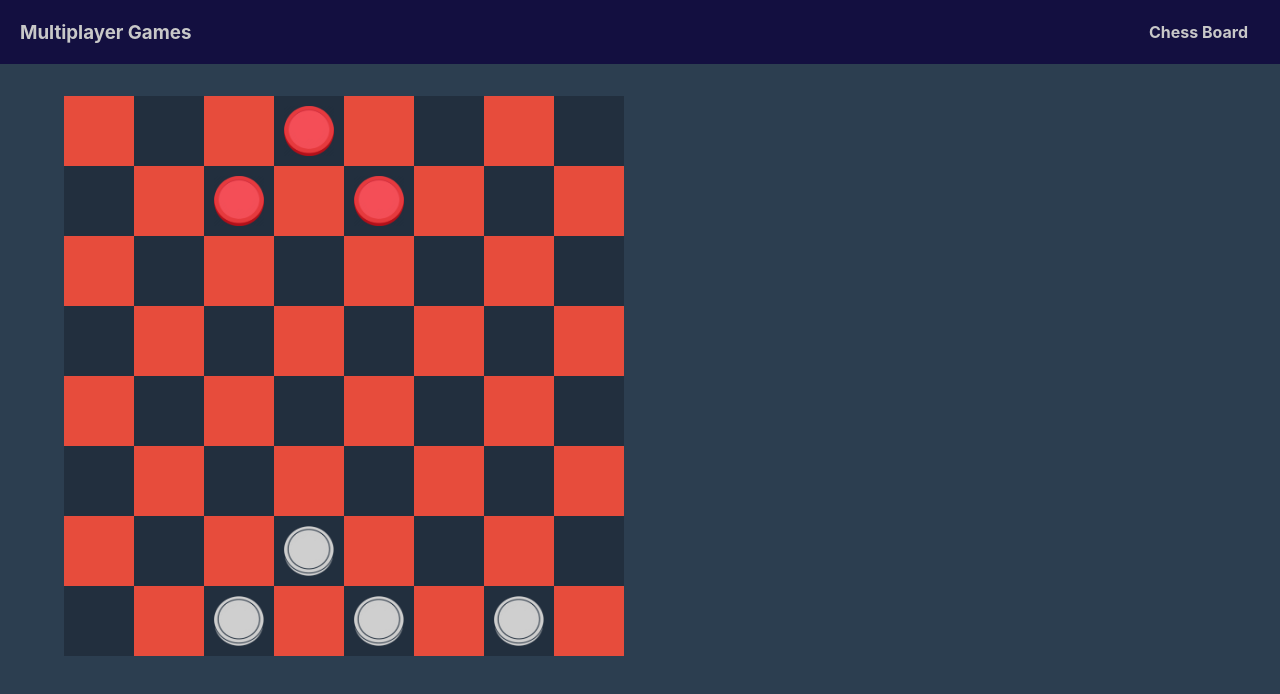
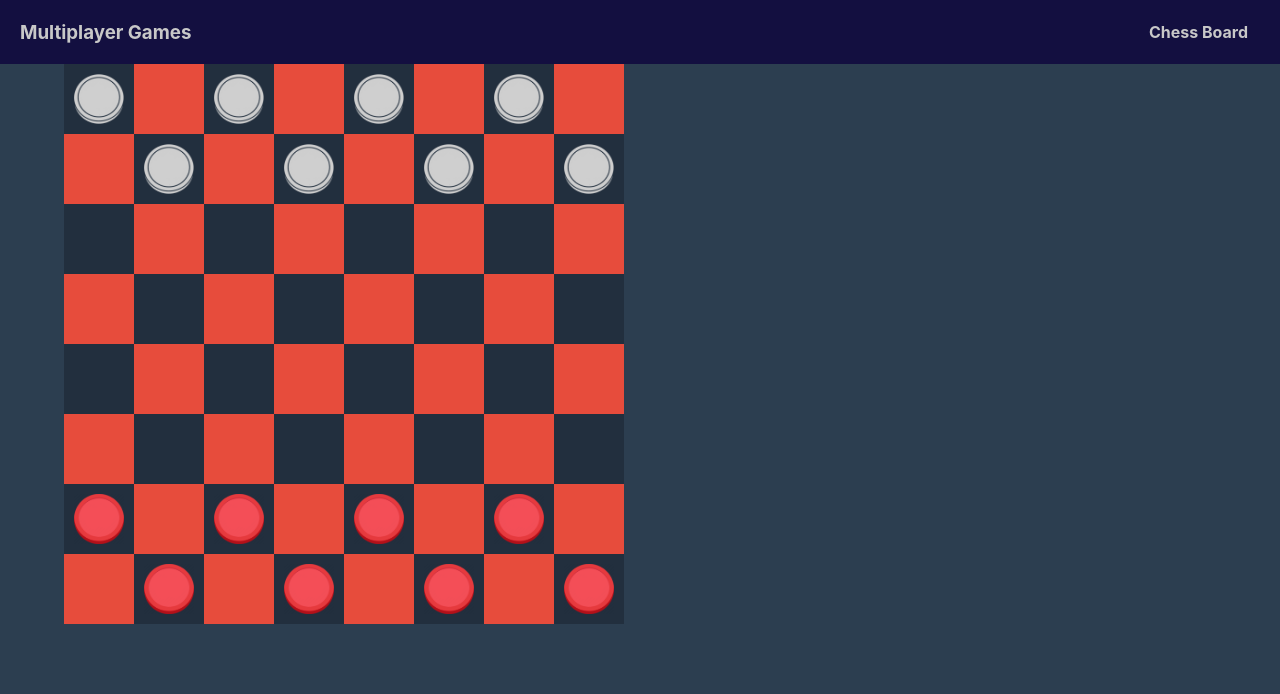
Before and after one commit to Johan-Liebert1/Multiplayer-Games, a React (Create React App) app in the folder client/: page /checkerstest in a window 1280 px wide. Shown: the top 694 px of the page. Built offline with nearby package versions, Linux system fonts and the light colour scheme.

Commit message:
refactor code

```diff
--- a/client/src/components/CheckersBoard.tsx
+++ b/client/src/components/CheckersBoard.tsx
@@ -23,6 +23,7 @@ import { socketEmitEvents, socketListenEvents } from "../types/socketEvents";
 import { CheckersBoardType, CheckersPieceColor } from "../types/checkersTypes";
 import { SocketState } from "../types/store/storeTypes";
 import { useRef } from "react";
+import { getNewCheckersBoard } from "../helpers/checkersBoard";
 
 const game = new CheckersGame();
 let socket: SocketState;
@@ -41,9 +42,7 @@ const CheckersBoard: React.FC<CheckersBoardProps> = ({ roomId }) => {
   const { user } = useTypedSelector(state => state);
   const dispatch = useDispatch();
 
-  const [board, setBoard] = useState<CheckersBoardType>(
-    new Array(8).fill(0).map(e => new Array(8).fill(0))
-  );
+  const [board, setBoard] = useState<CheckersBoardType>(() => getNewCheckersBoard());
 
   const [gameOver, setGameOver] = useState<GameOverState>({
     gameOver: false,
@@ -54,32 +53,6 @@ const CheckersBoard: React.FC<CheckersBoardProps> = ({ roomId }) => {
   let [userPieceColor, setUserPieceColor] = useState<CheckersPieceColor>("white");
 
   const checkersBoardRef = useRef<HTMLDivElement | null>(null);
-
-  useEffect(() => {
-    let tempBoard = board.map(r => r);
-
-    for (let row = 0; row < tempBoard.length; row++) {
-      for (let col = 0; col < tempBoard.length; col++) {
-        if (row < 2) {
-          if (row === 0 && col % 2 === 0) {
-            tempBoard[row][col] = new CheckersPiece("white", [row, col]);
-          } else if (row === 1 && col % 2 !== 0) {
-            tempBoard[row][col] = new CheckersPiece("white", [row, col]);
-          }
-        }
-
-        if (row > 5) {
-          if (row === 6 && col % 2 === 0) {
-            tempBoard[row][col] = new CheckersPiece("red", [row, col]);
-          } else if (row === 7 && col % 2 !== 0) {
-            tempBoard[row][col] = new CheckersPiece("red", [row, col]);
-          }
-        }
-      }
-    }
-
-    setBoard(tempBoard);
-  }, []);
 
   useEffect(() => {
     socket = io("http://localhost:8000");
--- a/client/src/components/CheckersTest.tsx
+++ b/client/src/components/CheckersTest.tsx
@@ -12,6 +12,7 @@ import CheckersGame from "../classes/checkers/CheckersGame";
 // types
 import { CheckersBoardType, CheckersPieceColor } from "../types/checkersTypes";
 import { RouteProps } from "../types/routeProps";
+import { getNewCheckersBoard } from "../helpers/checkersBoard";
 
 const game = new CheckersGame();
 
@@ -24,9 +25,7 @@ interface GameOverState {
 }
 
 const CheckersTestBoard: React.FC<CheckersBoardProps> = () => {
-  const [board, setBoard] = useState<CheckersBoardType>(
-    new Array(8).fill(0).map(e => new Array(8).fill(0))
-  );
+  const [board, setBoard] = useState<CheckersBoardType>(() => getNewCheckersBoard());
 
   const [gameOver, setGameOver] = useState<GameOverState>({
     gameOver: false,
@@ -38,34 +37,6 @@ const CheckersTestBoard: React.FC<CheckersBoardProps> = () => {
 
   const checkersBoardRef = useRef<HTMLDivElement | null>(null);
 
-  useEffect(() => {
-    let tempBoard = board.map(r => r);
-
-    for (let row = 0; row < tempBoard.length; row++) {
-      for (let col = 2; col < tempBoard.length - 3; col++) {
-        if (row < 2) {
-          if (row === 0 && col % 2 === 0) {
-            tempBoard[row][col] = new CheckersPiece("white", [row, col]);
-          } else if (row === 1 && col % 2 !== 0) {
-            tempBoard[row][col] = new CheckersPiece("white", [row, col]);
-          }
-        }
-
-        if (row > 5) {
-          if (row === 6 && col % 2 === 0) {
-            tempBoard[row][col] = new CheckersPiece("red", [row, col]);
-          } else if (row === 7 && col % 2 !== 0) {
-            tempBoard[row][col] = new CheckersPiece("red", [row, col]);
-          }
-        }
-      }
-    }
-
-    tempBoard[0][6] = new CheckersPiece("white", [0, 6]);
-
-    setBoard(tempBoard);
-  }, []);
-
   const showMoves = (row: number, col: number) => {
     if (!gameOver.gameOver) {
       let tempBoard = board.map(b => b);
@@ -73,7 +44,6 @@ const CheckersTestBoard: React.FC<CheckersBoardProps> = () => {
       setBoard(tempBoard);
 
       if (cellsClicked && cellsClicked.rows.length === 2) {
-        // socket.emit(socketEmitEvents.USER_PLAYED_A_MOVE, cellsClicked);
         setUserPieceColor(c => (c === "red" ? "white" : "red"));
 
         let isGameOver = game.isGameOver(board);
@@ -92,9 +62,7 @@ const CheckersTestBoard: React.FC<CheckersBoardProps> = () => {
   };
 
   return (
-    // <div style={{ margin: windowSize[0] < 910 ? "2rem 0" : "" }}>
     <div style={{ marginLeft: "4rem" }}>
-      <div style={{ height: "2rem" }}></div>
       <div id="checkersBoard" style={{ position: "relative" }}>
         {gameOver.gameOver && (
           <GameOverComponent
@@ -105,7 +73,7 @@ const CheckersTestBoard: React.FC<CheckersBoardProps> = () => {
         <div
           style={{
             display: "flex",
-            flexDirection: userPieceColor === "red" ? "column" : "column-reverse"
+            flexDirection: userPieceColor === "red" ? "column" : "column"
           }}
           ref={checkersBoardRef}
         >
@@ -151,7 +119,6 @@ const CheckersTestBoard: React.FC<CheckersBoardProps> = () => {
           })}
         </div>
       </div>
-      <div style={{ height: "2rem", padding: "0.5rem 0" }}></div>
     </div>
   );
 };
--- a/client/src/components/ChessBoard.tsx
+++ b/client/src/components/ChessBoard.tsx
@@ -11,11 +11,6 @@ import PawnPromotionDialog from "./PawnPromotionDialog";
 // gameplay
 import ChessGame from "../classes/chess/ChessGame";
 import Pawn from "../classes/chess/Pawn";
-import Rook from "../classes/chess/Rook";
-import Knight from "../classes/chess/Knight";
-import Bishop from "../classes/chess/Bishop";
-import King from "../classes/chess/King";
-import Queen from "../classes/chess/Queen";
 import ChessPiece from "../classes/chess/ChessPiece";
 
 // types
@@ -35,6 +30,7 @@ import { setSocketAction } from "../store/actions/socketActions";
 import { useDispatch } from "react-redux";
 import { useTypedSelector } from "../hooks/useTypedSelector";
 import { updateUserSocketDetails } from "../store/actions/userActions";
+import { getNewChessBoard } from "../helpers/chessHelpers";
 
 const game = new ChessGame();
 let socket: SocketState;
@@ -44,58 +40,32 @@ interface ChessBoardProps extends RouteProps {
 }
 
 const ChessBoard: React.FC<ChessBoardProps> = ({ roomId }) => {
-  const [board, setBoard] = useState<ChessBoardType>([
-    [
-      new Rook("black", 0, 0),
-      new Knight("black", 0, 1),
-      new Bishop("black", 0, 2),
-      new Queen("black", 0, 3),
-      new King("black", 0, 4),
-      new Bishop("black", 0, 5),
-      new Knight("black", 0, 6),
-      new Rook("black", 0, 7)
-    ],
-    [
-      new Pawn("black", 1, 0),
-      new Pawn("black", 1, 1),
-      new Pawn("black", 1, 2),
-      new Pawn("black", 1, 3),
-      new Pawn("black", 1, 4),
-      new Pawn("black", 1, 5),
-      new Pawn("black", 1, 6),
-      new Pawn("black", 1, 7)
-    ],
-    [0, 0, 0, 0, 0, 0, 0, 0],
-    [0, 0, 0, 0, 0, 0, 0, 0],
-    [0, 0, 0, 0, 0, 0, 0, 0],
-    [0, 0, 0, 0, 0, 0, 0, 0],
-    [
-      new Pawn("white", 6, 0),
-      new Pawn("white", 6, 1),
-      new Pawn("white", 6, 2),
-      new Pawn("white", 6, 3),
-      new Pawn("white", 6, 4),
-      new Pawn("white", 6, 5),
-      new Pawn("white", 6, 6),
-      new Pawn("white", 6, 7)
-    ],
-    [
-      new Rook("white", 7, 0),
-      new Knight("white", 7, 1),
-      new Bishop("white", 7, 2),
-      new Queen("white", 7, 3),
-      new King("white", 7, 4),
-      new Bishop("white", 7, 5),
-      new Knight("white", 7, 6),
-      new Rook("white", 7, 7)
-    ]
-  ]);
-
   const dispatch = useDispatch();
   const user = useTypedSelector(state => state.user);
 
+  const [board, setBoard] = useState<ChessBoardType>(() => getNewChessBoard());
   const [userPieceColor, setUserPieceColor] = useState<ChessPieceColor>("white");
   const [player2Name, setPlayer2Name] = useState<string>('"No one else is here"');
+
+  const [gameOver, setGameOver] = useState<{
+    gameOver: boolean;
+    winnerName: string;
+    winnerColor: ChessWinner;
+  }>({
+    gameOver: false,
+    winnerName: "",
+    winnerColor: "" as ChessPieceColor
+  });
+
+  const [showPawnPromotionDialog, setShowPawnPromotionDialog] = useState<{
+    show: boolean;
+    cellsClicked: ClickedCellsType;
+    pawnColor: ChessPieceColor | "";
+  }>({
+    show: false,
+    cellsClicked: {} as ClickedCellsType,
+    pawnColor: ""
+  });
 
   const chessBoardRef = useRef<HTMLDivElement | null>(null);
 
@@ -138,26 +108,6 @@ const ChessBoard: React.FC<ChessBoardProps> = ({ roomId }) => {
   }, []);
 
   const windowSize = useWindowSize();
-
-  const [gameOver, setGameOver] = useState<{
-    gameOver: boolean;
-    winnerName: string;
-    winnerColor: ChessWinner;
-  }>({
-    gameOver: false,
-    winnerName: "",
-    winnerColor: "" as ChessPieceColor
-  });
-
-  const [showPawnPromotionDialog, setShowPawnPromotionDialog] = useState<{
-    show: boolean;
-    cellsClicked: ClickedCellsType;
-    pawnColor: ChessPieceColor | "";
-  }>({
-    show: false,
-    cellsClicked: {} as ClickedCellsType,
-    pawnColor: ""
-  });
 
   useEffect(() => {
     game.setInitiallyAttackedCells(board);
@@ -236,7 +186,6 @@ const ChessBoard: React.FC<ChessBoardProps> = ({ roomId }) => {
           {row.map((col, ci) => {
             let color =
               (ri + ci) % 2 !== 0 ? "rgba(195,105,56,0)" : "rgba(239, 206,163,0)";
-            // (ri + ci) % 2 !== 0 ? "rgb(201, 10, 20)" : "rgba(139, 133, 133, 0.959)";
 
             let piece = board[ri][ci];
             let blueDot = false,
--- a/client/src/components/ChessTest.tsx
+++ b/client/src/components/ChessTest.tsx
@@ -9,11 +9,6 @@ import PawnPromotionDialog from "./PawnPromotionDialog";
 // gameplay
 import ChessGame from "../classes/chess/ChessGame";
 import Pawn from "../classes/chess/Pawn";
-import Rook from "../classes/chess/Rook";
-import Knight from "../classes/chess/Knight";
-import Bishop from "../classes/chess/Bishop";
-import King from "../classes/chess/King";
-import Queen from "../classes/chess/Queen";
 import ChessPiece from "../classes/chess/ChessPiece";
 
 // types
@@ -26,58 +21,14 @@ import {
 import { CheckersPieceColor } from "../types/checkersTypes";
 import { CELL_SIZE, ClickedCellsType } from "../types/games";
 import { RouteProps } from "../types/routeProps";
+import { getNewChessBoard } from "../helpers/chessHelpers";
 
 const game = new ChessGame();
 
 interface ChessBoardProps extends RouteProps {}
 
 const ChessBoardTest: React.FC<ChessBoardProps> = () => {
-  const [board, setBoard] = useState<ChessBoardType>([
-    [
-      new Rook("black", 0, 0),
-      new Knight("black", 0, 1),
-      new Bishop("black", 0, 2),
-      new Queen("black", 0, 3),
-      new King("black", 0, 4),
-      new Bishop("black", 0, 5),
-      new Knight("black", 0, 6),
-      new Rook("black", 0, 7)
-    ],
-    [
-      new Pawn("black", 1, 0),
-      new Pawn("black", 1, 1),
-      new Pawn("black", 1, 2),
-      new Pawn("black", 1, 3),
-      new Pawn("black", 1, 4),
-      new Pawn("black", 1, 5),
-      new Pawn("black", 1, 6),
-      new Pawn("black", 1, 7)
-    ],
-    [0, 0, 0, 0, 0, 0, 0, 0],
-    [0, 0, 0, 0, 0, 0, 0, 0],
-    [0, 0, 0, 0, 0, 0, 0, 0],
-    [0, 0, 0, 0, 0, 0, 0, 0],
-    [
-      new Pawn("white", 6, 0),
-      new Pawn("white", 6, 1),
-      new Pawn("white", 6, 2),
-      new Pawn("white", 6, 3),
-      new Pawn("white", 6, 4),
-      new Pawn("white", 6, 5),
-      new Pawn("white", 6, 6),
-      new Pawn("white", 6, 7)
-    ],
-    [
-      new Rook("white", 7, 0),
-      new Knight("white", 7, 1),
-      new Bishop("white", 7, 2),
-      new Queen("white", 7, 3),
-      new King("white", 7, 4),
-      new Bishop("white", 7, 5),
-      new Knight("white", 7, 6),
-      new Rook("white", 7, 7)
-    ]
-  ]);
+  const [board, setBoard] = useState<ChessBoardType>(() => getNewChessBoard());
 
   const chessBoardRef = useRef<HTMLDivElement | null>(null);
 
@@ -111,8 +62,6 @@ const ChessBoardTest: React.FC<ChessBoardProps> = () => {
     let { cellsClicked } = showPawnPromotionDialog;
     let tempBoard = board.map(b => b);
 
-    // socket.emit("pawnPromoted", { pieceName, cellsClicked });
-
     // the pawn has been moved at this point
     if (cellsClicked) game.promotePawn(tempBoard, pieceName, cellsClicked);
 
@@ -134,7 +83,7 @@ const ChessBoardTest: React.FC<ChessBoardProps> = () => {
         if ("cellsClicked" in returnedValue) {
           setUserPieceColor(c => (c === "white" ? "black" : "white"));
 
-          const { cellsClicked, castlingDone, pawnPromoted } = returnedValue;
+          const { cellsClicked, pawnPromoted } = returnedValue;
 
           if (pawnPromoted) {
             // the pawn has reached the other end of the board
@@ -159,8 +108,6 @@ const ChessBoardTest: React.FC<ChessBoardProps> = () => {
           winnerName: game.winner
         };
 
-        // socket.emit("gameOver", newGameOverObject);
-
         setGameOver(newGameOverObject);
       }
     }
@@ -180,7 +127,6 @@ const ChessBoardTest: React.FC<ChessBoardProps> = () => {
           {row.map((col, ci) => {
             let color =
               (ri + ci) % 2 !== 0 ? "rgba(195,105,56,0)" : "rgba(239, 206,163,0)";
-            // (ri + ci) % 2 !== 0 ? "rgb(201, 10, 20)" : "rgba(139, 133, 133, 0.959)";
 
             let piece = board[ri][ci];
             let blueDot = false,
@@ -225,10 +171,6 @@ const ChessBoardTest: React.FC<ChessBoardProps> = () => {
 
   return (
     <div style={{ margin: "2rem 4rem" }}>
-      <div style={{ height: "2rem" }}>
-        <h3>Other Player</h3>
-      </div>
-
       <div
         id="checkersBoard"
         style={{
@@ -257,7 +199,7 @@ const ChessBoardTest: React.FC<ChessBoardProps> = () => {
         <div
           style={{
             display: "flex",
-            flexDirection: userPieceColor === "white" ? "column" : "column-reverse"
+            flexDirection: userPieceColor === "white" ? "column" : "column"
           }}
         >
           {showChessBoard()}
--- /dev/null
+++ b/client/src/helpers/checkersBoard.ts
@@ -0,0 +1,28 @@
+import CheckersPiece from "../classes/checkers/CheckersPiece";
+import { CheckersBoardType } from "../types/checkersTypes";
+
+export const getNewCheckersBoard = (): CheckersBoardType => {
+  const tempBoard = new Array(8).fill(0).map(e => new Array(8).fill(0));
+
+  for (let row = 0; row < tempBoard.length; row++) {
+    for (let col = 0; col < tempBoard.length; col++) {
+      if (row < 2) {
+        if (row === 0 && col % 2 === 0) {
+          tempBoard[row][col] = new CheckersPiece("white", [row, col]);
+        } else if (row === 1 && col % 2 !== 0) {
+          tempBoard[row][col] = new CheckersPiece("white", [row, col]);
+        }
+      }
+
+      if (row > 5) {
+        if (row === 6 && col % 2 === 0) {
+          tempBoard[row][col] = new CheckersPiece("red", [row, col]);
+        } else if (row === 7 && col % 2 !== 0) {
+          tempBoard[row][col] = new CheckersPiece("red", [row, col]);
+        }
+      }
+    }
+  }
+
+  return tempBoard;
+};
--- /dev/null
+++ b/client/src/helpers/chessHelpers.ts
@@ -0,0 +1,54 @@
+import Bishop from "../classes/chess/Bishop";
+import King from "../classes/chess/King";
+import Knight from "../classes/chess/Knight";
+import Pawn from "../classes/chess/Pawn";
+import Queen from "../classes/chess/Queen";
+import Rook from "../classes/chess/Rook";
+import { ChessBoardType } from "../types/chessTypes";
+
+export const getNewChessBoard = (): ChessBoardType => [
+  [
+    new Rook("black", 0, 0),
+    new Knight("black", 0, 1),
+    new Bishop("black", 0, 2),
+    new Queen("black", 0, 3),
+    new King("black", 0, 4),
+    new Bishop("black", 0, 5),
+    new Knight("black", 0, 6),
+    new Rook("black", 0, 7)
+  ],
+  [
+    new Pawn("black", 1, 0),
+    new Pawn("black", 1, 1),
+    new Pawn("black", 1, 2),
+    new Pawn("black", 1, 3),
+    new Pawn("black", 1, 4),
+    new Pawn("black", 1, 5),
+    new Pawn("black", 1, 6),
+    new Pawn("black", 1, 7)
+  ],
+  [0, 0, 0, 0, 0, 0, 0, 0],
+  [0, 0, 0, 0, 0, 0, 0, 0],
+  [0, 0, 0, 0, 0, 0, 0, 0],
+  [0, 0, 0, 0, 0, 0, 0, 0],
+  [
+    new Pawn("white", 6, 0),
+    new Pawn("white", 6, 1),
+    new Pawn("white", 6, 2),
+    new Pawn("white", 6, 3),
+    new Pawn("white", 6, 4),
+    new Pawn("white", 6, 5),
+    new Pawn("white", 6, 6),
+    new Pawn("white", 6, 7)
+  ],
+  [
+    new Rook("white", 7, 0),
+    new Knight("white", 7, 1),
+    new Bishop("white", 7, 2),
+    new Queen("white", 7, 3),
+    new King("white", 7, 4),
+    new Bishop("white", 7, 5),
+    new Knight("white", 7, 6),
+    new Rook("white", 7, 7)
+  ]
+];
```
